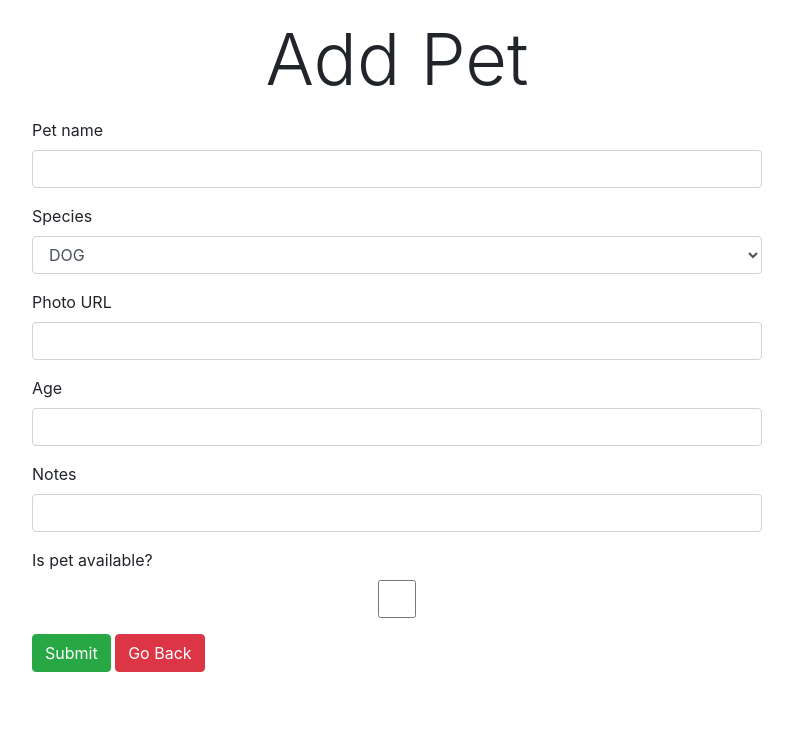
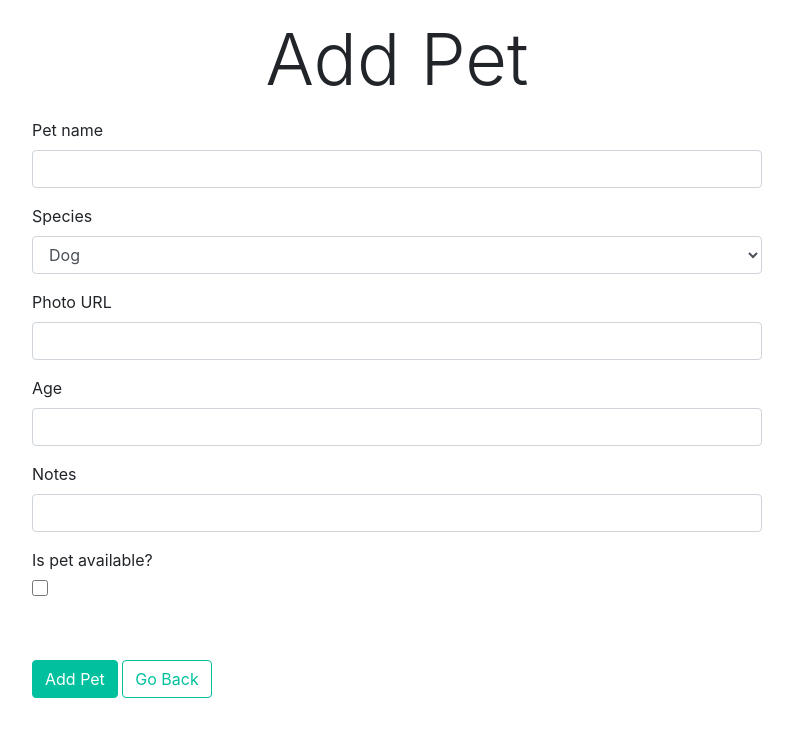
Before and after one commit to lawrencedovin/adoption-agency, a Flask app: page /pets/new in a window 1280 px wide. Shown: the top 737 px of the page, without its empty margins (243-1036 px from the left). Run offline with Flask 2, Linux system fonts and the light colour scheme; some libraries are stand-ins or nearby versions.

Commit message:
Updated Add Pet form styles

```diff
--- a/forms.py
+++ b/forms.py
@@ -8,7 +8,7 @@ class AddPetForm(FlaskForm):
     species = ['dog', 'cat', 'porcupine', 'lizard', 'bird']
 
     name = StringField('Pet name', validators=[InputRequired(message='Pet name cannot be blank')])
-    species = SelectField('Species', choices=[(species, species.upper()) for species in species])
+    species = SelectField('Species', choices=[(species, species.capitalize()) for species in species])
     photo_url = StringField('Photo URL', validators=[URL(message='Incorrect URL'), Optional()])
     age = IntegerField('Age', validators=[NumberRange(min=0, max=30, message='Must be between ages 0 to 30'), Optional()])
     notes = StringField('Notes', validators=[Optional()])
--- a/static/css/styles.css
+++ b/static/css/styles.css
@@ -13,9 +13,24 @@
 .add-pet-btn {
     background: #00C09D;
     border-color: #00C09D;
+    color: #fff
+}
+.home-page-btn {
+    background: #fff;
+    border-color: #00C09D;
+    color: #00C09D;
 }
 
-.add-pet-btn:hover {
+.add-pet-btn:hover,
+.home-page-btn:hover {
     background: #03a587;
     border-color: #03a587;
+    color: #fff;
 }
+
+
+#available {
+    height: 16px;
+    width: 16px;
+    margin-bottom: 4rem;
+}
--- a/templates/base_form.html
+++ b/templates/base_form.html
@@ -12,6 +12,6 @@
         {% endfor %}
     </div>
     {% endfor %}
-    <button class="btn btn-success">Submit</button>
-    <a href="/phones" class="btn btn-danger">Go Back</a>
+    <button class="btn add-pet-btn">Add Pet</button>
+    <a href="/" class="btn home-page-btn">Go Back</a>
 </form>
```
